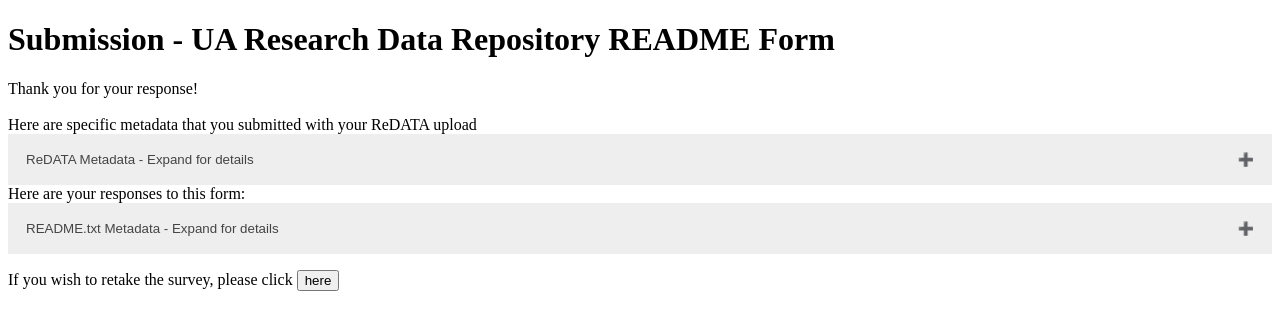
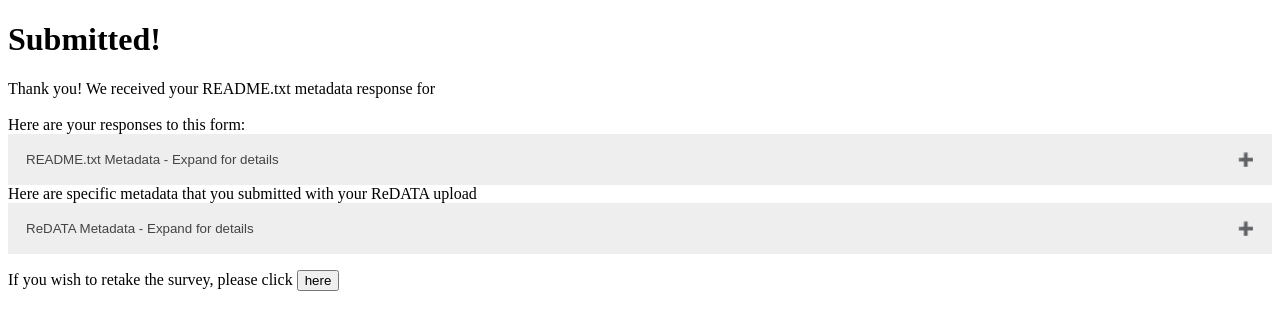
Before and after one commit to UAL-RE/ReM, a FastAPI app: template templates/receive.html in a window 1280 px wide. Shown: the top 330 px of the page. Run offline with FastAPI, Linux system fonts and the light colour scheme; the template is opened without the code that fills it, so the values that code supplies are empty; parts of the project's set-up code (start-up, migrations or seed data) failed here and were passed over.

Commit message:
Revised receive.html
 - Provide README.txt responses first
 - Change content

```diff
--- a/templates/intake.html
+++ b/templates/intake.html
@@ -19,6 +19,11 @@
   <a href="#materials_head">Materials and Methods</a>
   <a href="#contributors_head">Contributor Roles</a>
   <a href="#notes_head">Additional Notes</a>
+  <!--
+  <form method="post" id="form">
+    <input type="submit">
+  </form>
+  -->
 </div>
 
 <div class="main">
--- a/templates/receive.html
+++ b/templates/receive.html
@@ -2,15 +2,36 @@
 <html lang="en">
 <head>
     <meta charset="UTF-8">
-    <title>Submission - UA Research Data Repository README Form</title>
+    <title>Submitted</title>
 
 		<link rel="stylesheet" href="{{ url_for('templates', path='/styles/css/styles.css') }}">
 </head>
 
 <body>
-<h1>Submission - UA Research Data Repository README Form</h1>
+<h1>Submitted!</h1>
 
-Thank you for your response!<br><br>
+Thank you! We received your README.txt metadata response for<br><br>
+
+<div class="fs_meta">
+	{{ fs_metadata.title }}
+</div>
+
+Here are your responses to this form:<br>
+<button class="accordion">README.txt Metadata - Expand for details</button>
+<div class="panel">
+	<table border="1">
+	{% for key in result %}
+	<tr>
+		<th>{{ key }}</th>
+		{% if result[key] == '' %}
+		<td>N/A</td>
+		{% else %}
+		<td>{{ result[key]|safe }}</td>
+		{% endif %}
+	</tr>
+	{% endfor %}
+	</table>
+</div>
 
 Here are specific metadata that you submitted with your ReDATA upload<br>
 <button class="accordion">ReDATA Metadata - Expand for details</button>
@@ -25,18 +46,6 @@ Here are specific metadata that you submitted with your ReDATA upload<br>
 	</table>
 </div>
 
-Here are your responses to this form:<br>
-<button class="accordion">README.txt Metadata - Expand for details</button>
-<div class="panel">
-	<table border="1">
-	{% for key in result %}
-	<tr>
-		<th>{{ key }}</th>
-		<td>{{ result[key]|safe }}</td>
-	</tr>
-	{% endfor %}
-	</table>
-</div>
 
 <p>
 	If you wish to retake the survey, please click <a href="{{ request.url }}"><button>here</button></a>
```
Also changed, not shown: templates/styles/css/topnav.css (+7 -0 lines).
